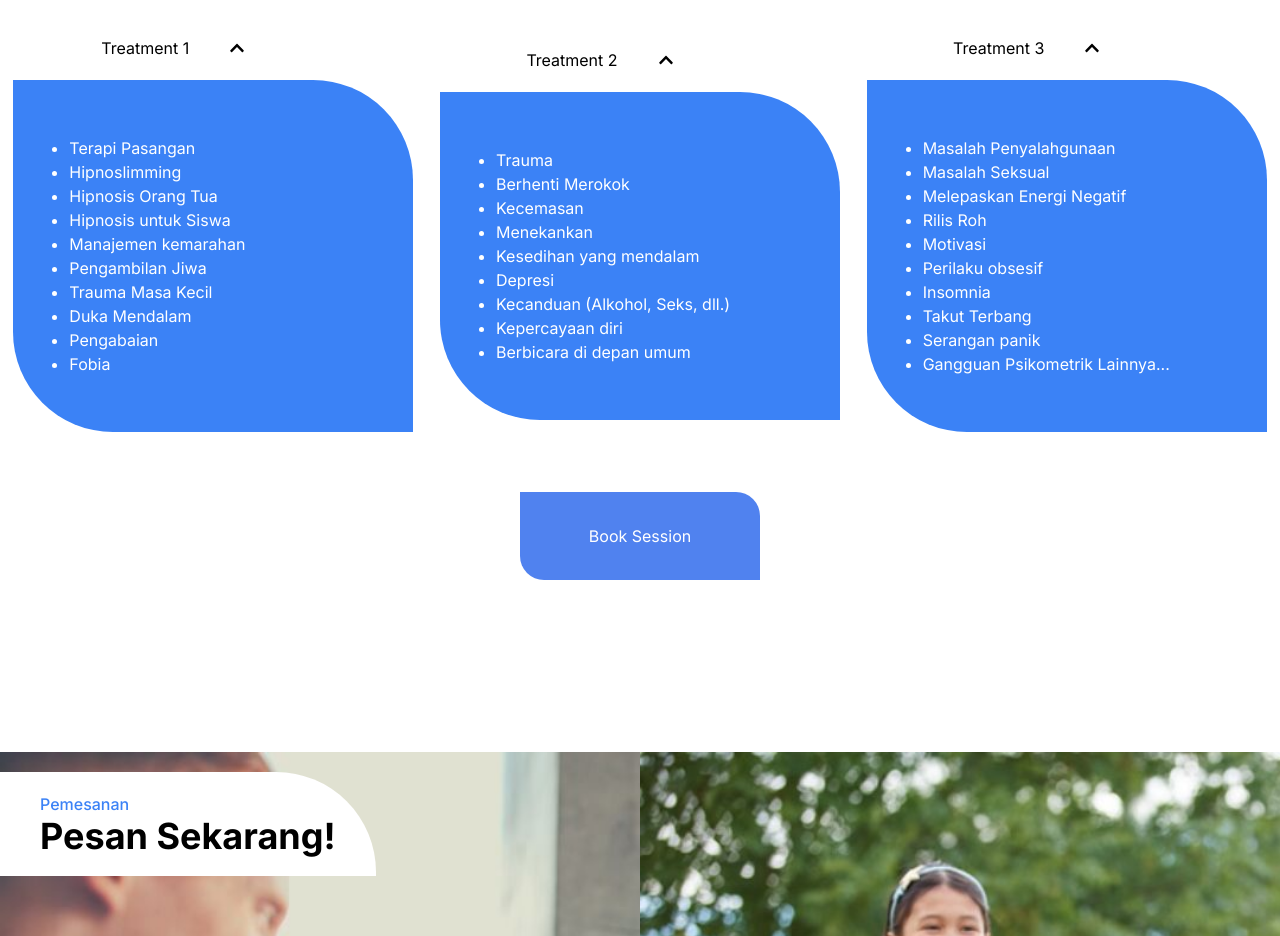
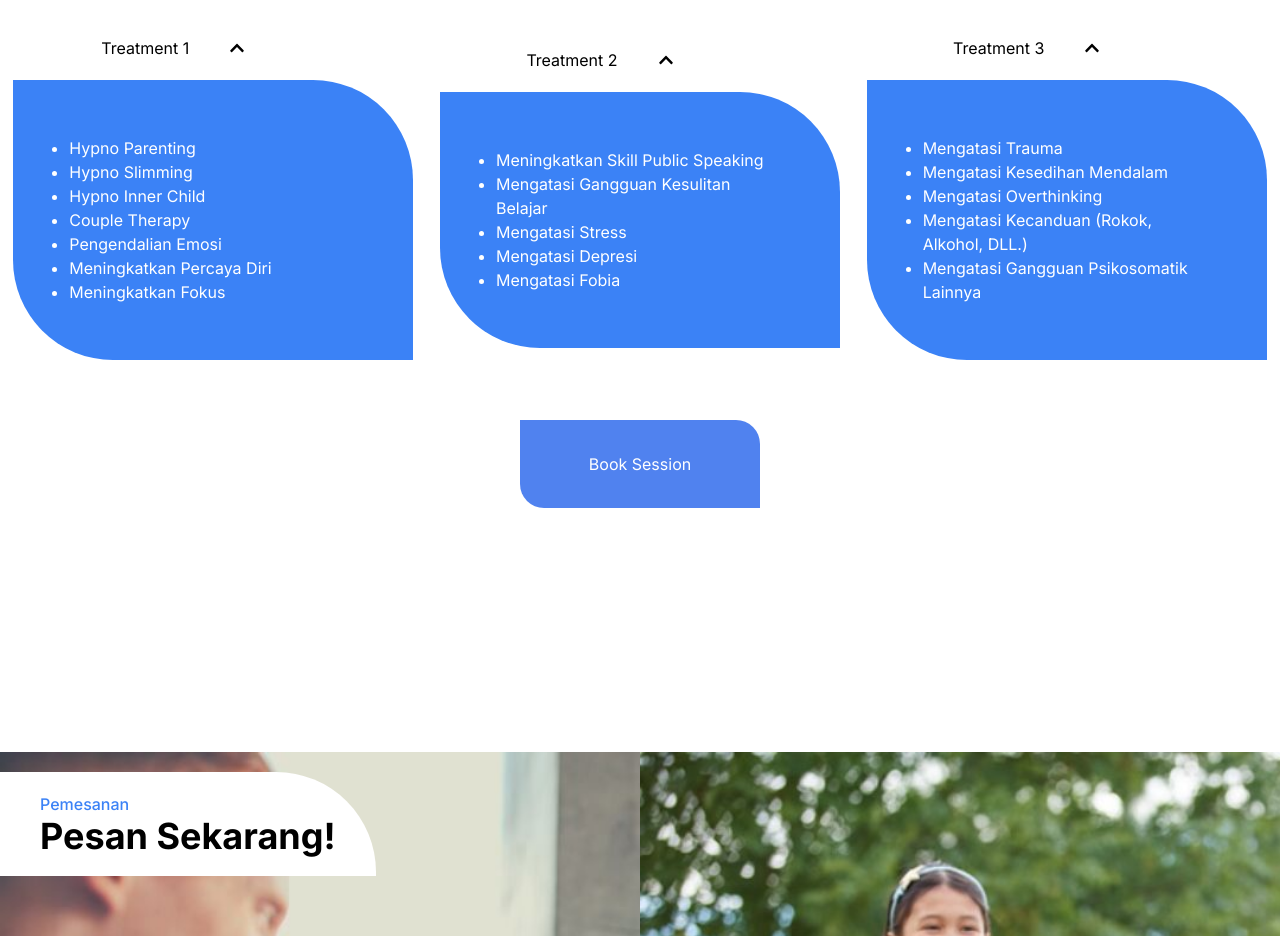
Before and after one commit to AdamHarish25/rumah_hypno, a React (Create React App) app: page / in a window 1280 px wide. Shown: the part 4500-5436 px from the top of the page. Built offline with nearby package versions, Linux system fonts and the light colour scheme.

Commit message:
RumahHypno 3.4

```diff
--- a/src/Contents/EN/DataEN.js
+++ b/src/Contents/EN/DataEN.js
@@ -183,95 +183,59 @@ const TreatmentsPageDataEN = {
   section: "Treatments",
   list1: [
     {
-      title: "Couple Therapy",
+      title: "Hypno Parenting",
     },
     {
       title: "Hypno Slimming",
     },
     {
-      title: "Hypno Parenting",
+      title: "Hypno Inner Child",
     },
     {
-      title: "Hypnosis For Students",
+      title: "Couple Therapy",
     },
     {
       title: "Anger Management",
     },
     {
-      title: "Soul Retrieval",
+      title: "Increase Self-Confidence",
     },
     {
-      title: "Inner Child",
-    },
-    {
-      title: "Grief",
-    },
-    {
-      title: "Abandonment",
-    },
-    {
-      title: "Phobias",
+      title: "Increase Focus",
     },
   ],
   list2: [
     {
-      title: "Trauma",
+      title: "Increase Public Speaking Skill",
     },
     {
-      title: "Smoking Cessation",
+      title: "Improve Learning Difficulties",
     },
     {
-      title: "Anxiety",
+      title: "Stress Release",
     },
     {
-      title: "Stress",
+      title: "Depression Healing",
     },
     {
-      title: "Deep Sadness",
-    },
-    {
-      title: "Depression",
-    },
-    {
-      title: "Addictions (Alcohol, Sex, Etc.)",
-    },
-    {
-      title: "Confidence",
-    },
-    {
-      title: "Public Speaking",
+      title: "Phobia Healing",
     },
   ],
   list3: [
     {
-      title: "Abuse issues",
+      title: "Trauma Healing",
     },
     {
-      title: "Sexual Issues",
+      title: "Deep Sadness Healing",
     },
     {
-      title: "Releasing Negative Energy",
+      title: "Overthinking Healing",
     },
     {
-      title: "Spirit Release",
+      title: "Addiction Healing (Smoking, Alcohol, etc.)",
     },
     {
-      title: "Motivation",
-    },
-    {
-      title: "Obsessive Behaviour",
-    },
-    {
-      title: "Insomnia",
-    },
-    {
-      title: "Fear of Flying",
-    },
-    {
-      title: "Panic Attack",
-    },
-    {
-      title: "Other Psychometric Disorder",
+      title: "Other Psychosomatic Disorders",
     },
   ],
 };
--- a/src/Contents/ID/DataID.js
+++ b/src/Contents/ID/DataID.js
@@ -182,95 +182,59 @@ const TreatmentsPageDataID = {
   section: "Treatments",
   list1: [
     {
-      title: "Terapi Pasangan",
+      title: "Hypno Parenting",
     },
     {
-      title: "Hipnoslimming",
+      title: "Hypno Slimming",
     },
     {
-      title: "Hipnosis Orang Tua",
+      title: "Hypno Inner Child",
     },
     {
-      title: "Hipnosis untuk Siswa",
+      title: "Couple Therapy",
     },
     {
-      title: "Manajemen kemarahan",
+      title: "Pengendalian Emosi",
     },
     {
-      title: "Pengambilan Jiwa",
+      title: "Meningkatkan Percaya Diri",
     },
     {
-      title: "Trauma Masa Kecil",
-    },
-    {
-      title: "Duka Mendalam",
-    },
-    {
-      title: "Pengabaian",
-    },
-    {
-      title: "Fobia",
+      title: "Meningkatkan Fokus",
     },
   ],
   list2: [
     {
-      title: "Trauma",
+      title: "Meningkatkan Skill Public Speaking",
     },
     {
-      title: "Berhenti Merokok",
+      title: "Mengatasi Gangguan Kesulitan Belajar",
     },
     {
-      title: "Kecemasan",
+      title: "Mengatasi Stress",
     },
     {
-      title: "Menekankan",
+      title: "Mengatasi Depresi",
     },
     {
-      title: "Kesedihan yang mendalam",
-    },
-    {
-      title: "Depresi",
-    },
-    {
-      title: "Kecanduan (Alkohol, Seks, dll.)",
-    },
-    {
-      title: "Kepercayaan diri",
-    },
-    {
-      title: "Berbicara di depan umum",
+      title: "Mengatasi Fobia",
     },
   ],
   list3: [
     {
-      title: "Masalah Penyalahgunaan",
+      title: "Mengatasi Trauma",
     },
     {
-      title: "Masalah Seksual",
+      title: "Mengatasi Kesedihan Mendalam",
     },
     {
-      title: "Melepaskan Energi Negatif",
+      title: "Mengatasi Overthinking",
     },
     {
-      title: "Rilis Roh",
+      title: "Mengatasi Kecanduan (Rokok, Alkohol, DLL.)",
     },
     {
-      title: "Motivasi",
-    },
-    {
-      title: "Perilaku obsesif",
-    },
-    {
-      title: "Insomnia",
-    },
-    {
-      title: "Takut Terbang",
-    },
-    {
-      title: "Serangan panik",
-    },
-    {
-      title: "Gangguan Psikometrik Lainnya...",
+      title: "Mengatasi Gangguan Psikosomatik Lainnya",
     },
   ],
 };
```
Also changed, not shown: 1 other file (tests, documents, lock files or other folders).
